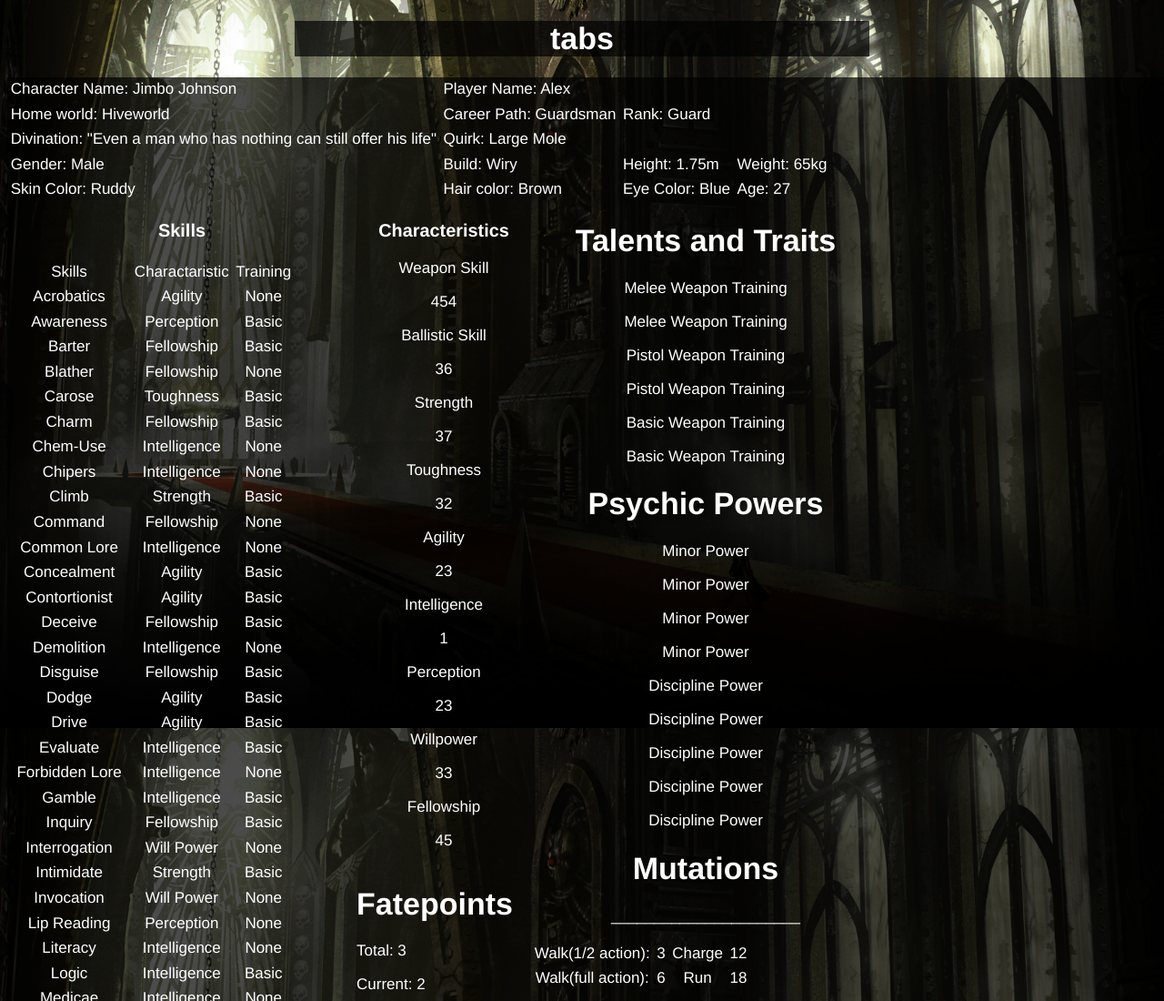
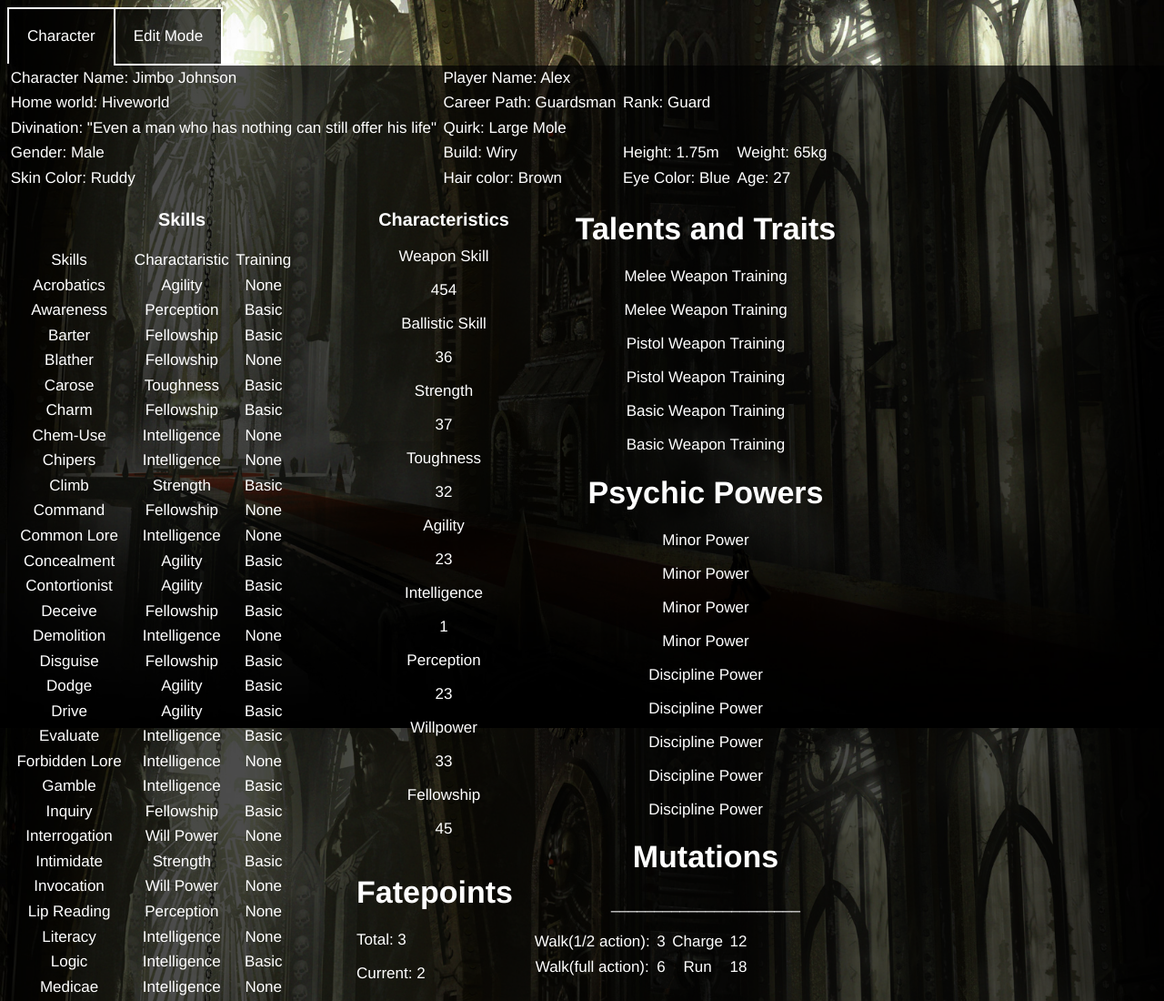
Before and after one commit to theking1212/darkheresy, a plain HTML site: page index.html in a window 1280 px wide. Shown: the top 1100 px of the page at 91% size. Drawn offline with nearby package versions, Linux system fonts and the light colour scheme.

Commit message:
Fixed spelling errors / made tabs more like tabs

```diff
--- a/index.html
+++ b/index.html
@@ -7,8 +7,11 @@
 	<title>Character Creation</title>
 </head>
 <body>
+	<div id="mainContainer">
+
 		<div id="tabs">
-		<h1>tabs</h1>
+			<div id="tabChar">Character</div>
+			<div id="edit">Edit Mode</div>
 		</div>
 		<div id="containerPink">
 			<div id="red">
@@ -405,5 +408,6 @@
 				</div>
 			</div>
 		</div>
+	</div>
 </body>
 </html>
--- a/script.js
+++ b/script.js
@@ -35,7 +35,7 @@ $(document).ready(function() {
         'meleeWeapons' : {
 
         },
-        'missleWeapns' : {
+        'missileWeapons' : {
 
         },
         'psychicPowers' : {
@@ -53,10 +53,10 @@ $(document).ready(function() {
         'gear' : {
 
         },
-        'insanitly' : {
+        'insanity' : {
             'points': 0
         },
-        'curruption' : {
+        'corruption' : {
 
         },
         'wealth' : {
--- a/style.css
+++ b/style.css
@@ -14,17 +14,32 @@ body{
 	font-family: Helvetica, Arial, sans-serif;
 	font-size: 17px;
 }
-#tabs{
-	text-align: center;
+#mainContainer{
+	width:1600px;
 	margin-left: auto;
 	margin-right: auto;
+
+}
+#tabs{
 	background-color: rgba(0,0,0,0.7);
-	width: 50%;
+	display: inline-block;
+	float:left;
+}
+#tabChar{
+	position: relative;
+	float: left;
+	padding: 20px;
+	border-top: 2px solid;
+	border-left: 2px solid;
+}
+#edit{
+	float: left;
+	position: relative;
+	padding: 20px;
+	border: 2px solid;
 
 }
 #containerPink{
-	margin-left: auto;
-	margin-right: auto;
 	background-color: rgba(0,0,0,0.7);
 	width: 1600px;
 	overflow: hidden;
@@ -36,7 +51,7 @@ body{
 #blue{
 	width: 960px;
 	position: relative;
-	float:left;
+	float: left;
 }
 #greenLeft{
 	width: 384px;
```
Lines whose indentation alone changed are shown as unchanged.
